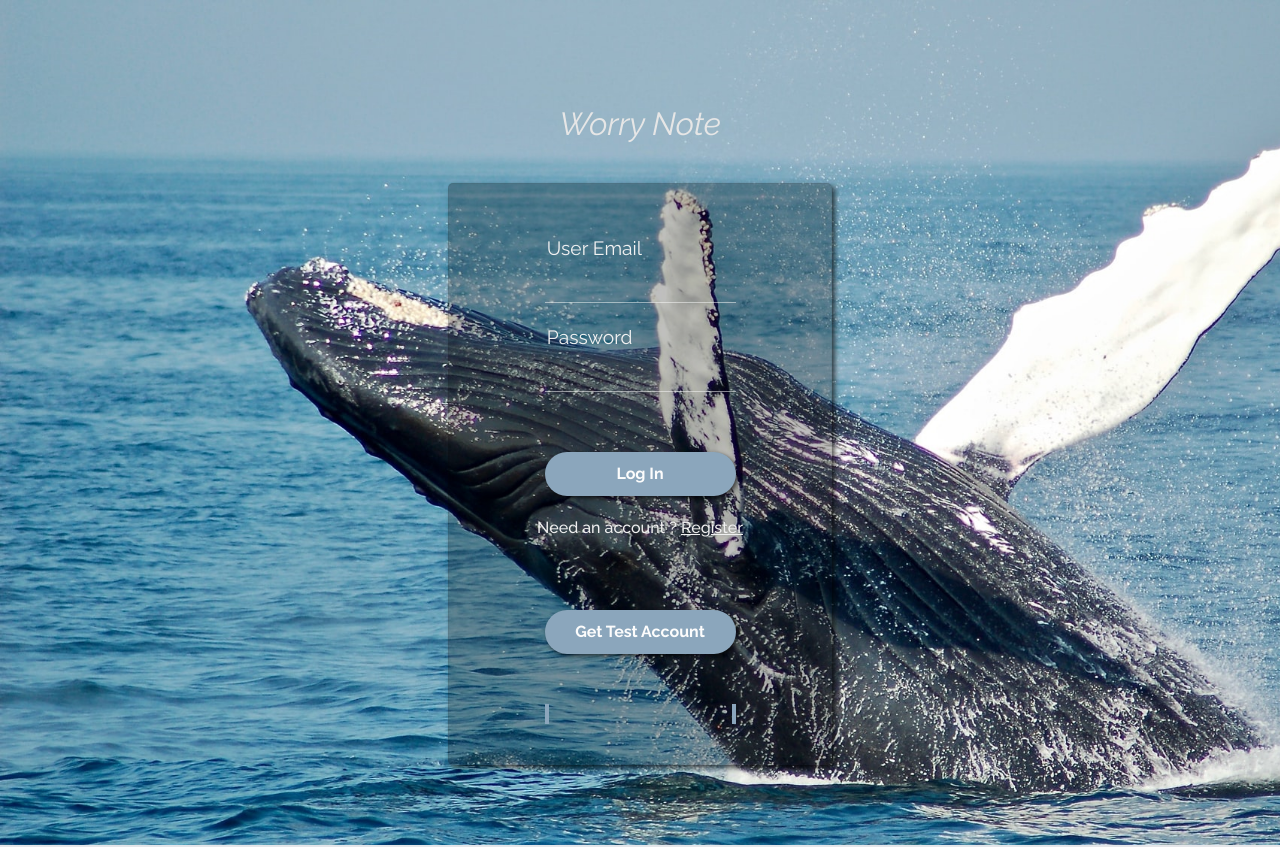
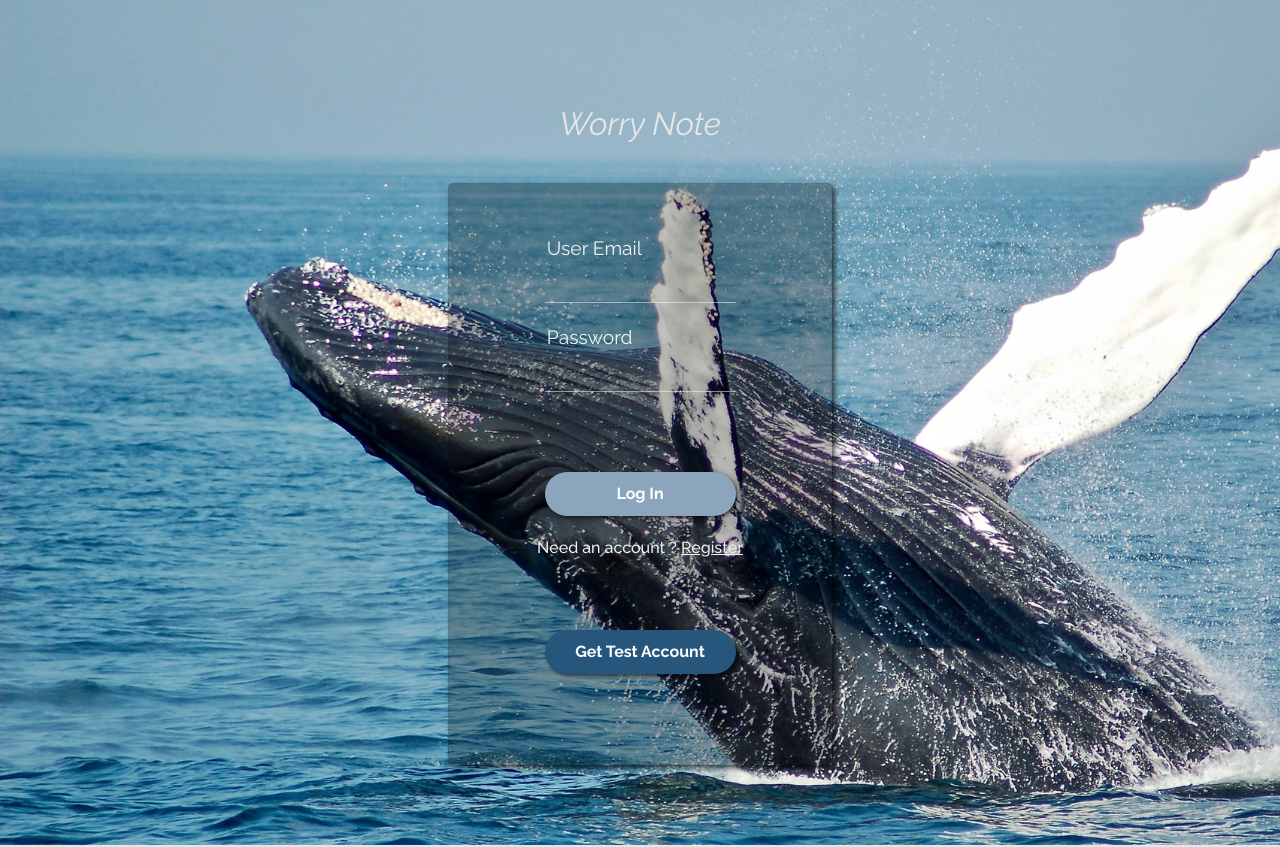
Before and after one commit to kristychaotw/WorriesGoAway, a React app: page / in a window 1280 px wide. Shown: the top 847 px of the page. Built offline with nearby package versions, Linux system fonts and the light colour scheme; no server answers.

Commit message:
[fix]:loginform style

```diff
--- a/src/components/styles/component.css.js
+++ b/src/components/styles/component.css.js
@@ -79,6 +79,14 @@ export const MsgP = styled.p`
   font-weight: 500;
   border-left: 4px solid ${({ theme }) => theme.colors.forth};
   border-right: 4px solid ${({ theme }) => theme.colors.forth};
+`;
+
+export const MsgLogin = styled.p`
+  margin: 0 25%;
+  padding: 10px;
+  color: #f2bbbb;
+  font-weight: 500;
+  text-align: left;
 `;
 
 export const H2 = styled.h2`
@@ -236,7 +244,7 @@ export const BtnSubmit = styled.button`
   padding: 10px;
   border-radius: 40px;
   color: ${({ theme }) => theme.colors.white};
-  background: ${({ theme }) => theme.colors.forth};
+  background: ${({color})=>color||"#8ba6bc"};
   font-weight: bold;
   display: block;
   box-shadow: 2px 2px 4px #000000a1;
--- a/src/pages/LoginPage/components/LoginForm.js
+++ b/src/pages/LoginPage/components/LoginForm.js
@@ -4,7 +4,7 @@ import {
   FormContainer,
   BtnSubmit,
   P,
-  MsgP,
+  MsgLogin,
   TextInput,
   InputLable,
   FormStyled,
@@ -52,7 +52,7 @@ export default function LoginForm() {
     } else if (type === "pwd") {
       newMsg = regexPwd.test(value)
         ? ""
-        : "Must be 4-10 charactors mixing uppercase and lowercase letters and numbers.";
+        : "Must be 4-10 char with numbers and mixed-case letters.";
       setValidationMsg(newMsg);
     }
   }
@@ -96,6 +96,7 @@ export default function LoginForm() {
               onKeyDown={() => checkFormat("pwd", passwordRef.current.value)}
             />
           </FormStyled>
+          <MsgLogin>{loginState || validationMsg}</MsgLogin>
           <div>
             {loginForm ? (
               <div>
@@ -149,10 +150,9 @@ export default function LoginForm() {
                 </P>
               </div>
             )}
-            <BtnSubmit onClick={() => getTestAccount()}>
+            <BtnSubmit color={"#27567d"}onClick={() => getTestAccount()}>
               Get Test Account
             </BtnSubmit>
-            <MsgP>{loginState || validationMsg}</MsgP>
           </div>
         </div>
       )}
```
Also changed, not shown: 1 other file (tests, documents, lock files or other folders).
